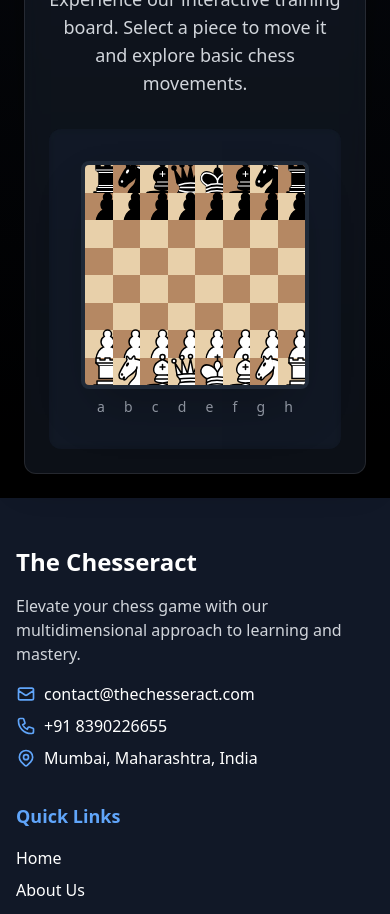
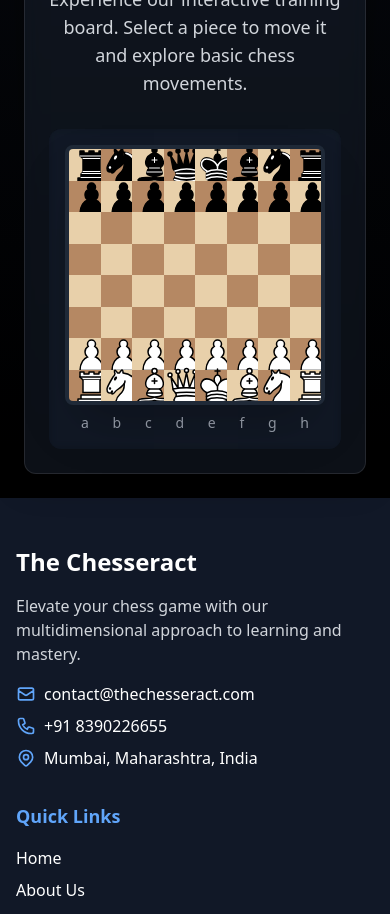
Before and after one commit to avi-watwani/the-chesseract, a Next.js app: page / in a window 390 px wide. Shown: the part 1540-2454 px from the top of the page. Built offline with nearby package versions, Linux system fonts and the light colour scheme.

Commit message:
Refactor ChessBoard and layout styles for improved responsiveness

```diff
--- a/app/components/ChessBoard.tsx
+++ b/app/components/ChessBoard.tsx
@@ -90,7 +90,7 @@ const ChessBoard: React.FC = () => {
   };
 
   return (
-    <div className="w-full max-w-2xl mx-auto">
+    <div className="w-full max-w-xl mx-auto">
       <div className="aspect-square relative shadow-2xl rounded-lg overflow-hidden border-4 border-gray-800">
         <div className="absolute inset-0 bg-gradient-to-br from-gray-800 to-gray-900 opacity-50"></div>
         <div className="relative grid grid-cols-8">
--- a/app/page.tsx
+++ b/app/page.tsx
@@ -48,7 +48,7 @@ export default function Home() {
           <p className="text-gray-300 text-lg mb-8">
             Experience our interactive training board. Select a piece to move it and explore basic chess movements.
           </p>
-          <div className="max-w-3xl mx-auto bg-gray-900/50 p-8 rounded-xl backdrop-blur-sm">
+          <div className="max-w-3xl mx-auto bg-gray-900/50 p-4 rounded-xl backdrop-blur-sm">
             <ChessBoard />
           </div>
         </div>
```
